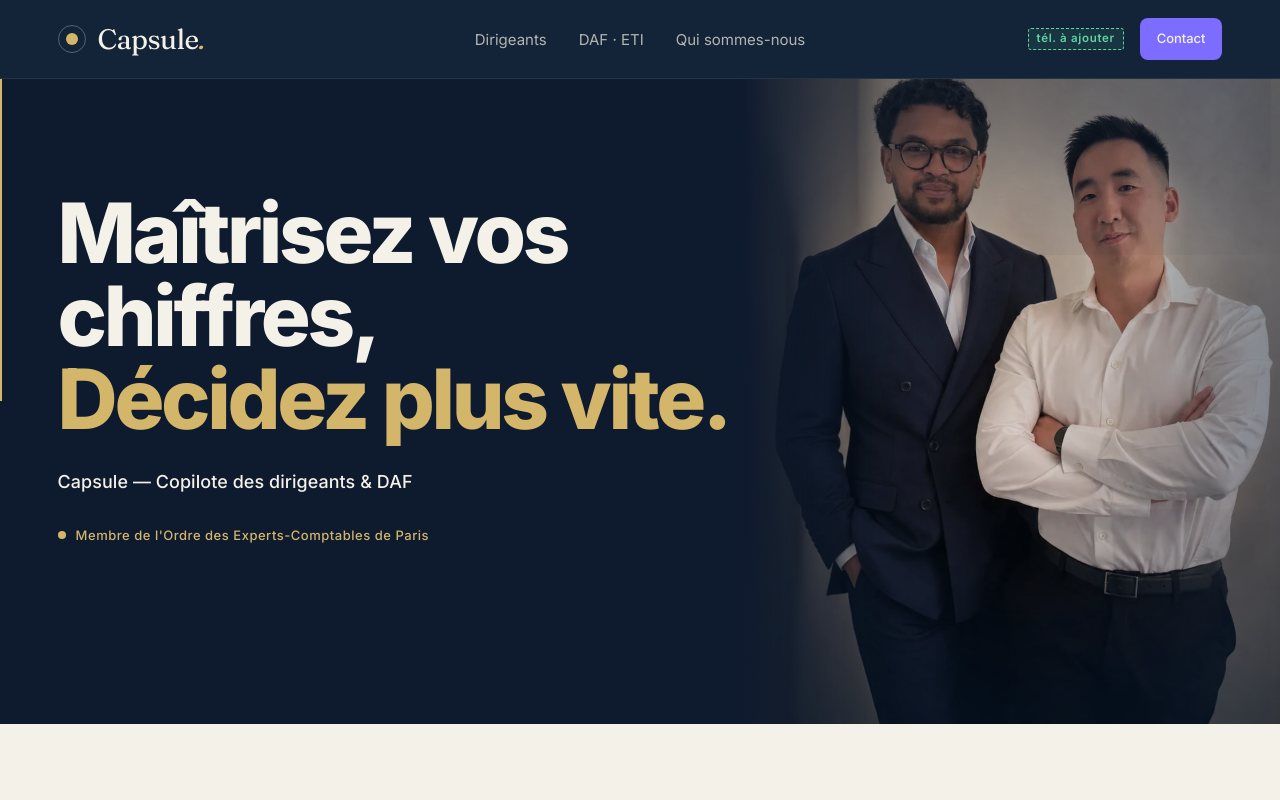
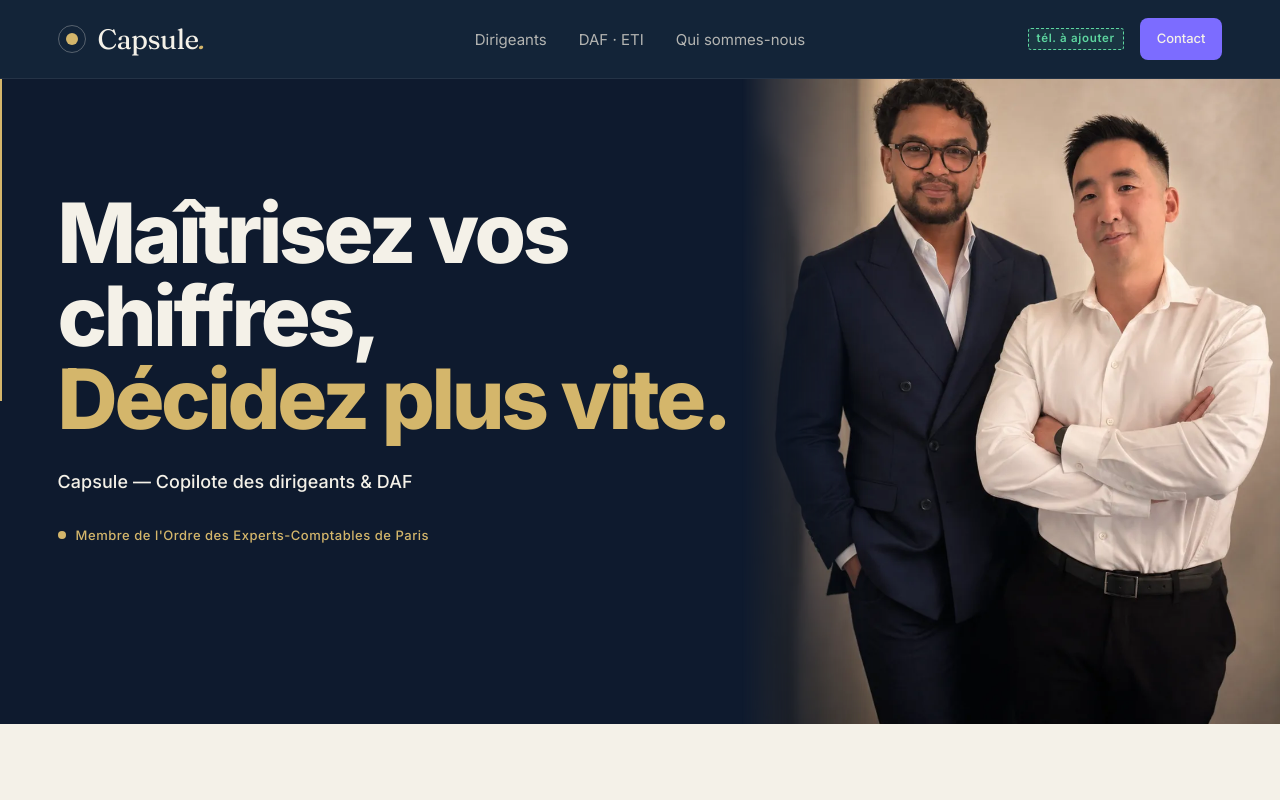
Before and after one commit to capsule-expertise/capsule-expertise-v5, a React (Vite) app: page / in a window 1280 px wide. Shown: the top 800 px of the page. Built offline with nearby package versions, Linux system fonts and the light colour scheme.

Commit message:
fix(hero): photo brute sans filtres - retire overlays multiply + vignette

```diff
--- a/src/components/sections/HeroSection.tsx
+++ b/src/components/sections/HeroSection.tsx
@@ -86,24 +86,9 @@ export function HeroSection() {
           className="w-full h-full object-cover"
           style={{ objectPosition: '30% 62%' }}
         />
-        {/* (b) Overlay color-blend navy multiply 0.15 — uniformise les températures */}
-        <div
-          aria-hidden
-          className="absolute inset-0 pointer-events-none"
-          style={{
-            background: '#0A1F3A',
-            mixBlendMode: 'multiply',
-            opacity: 0.15,
-          }}
-        />
-        {/* (c) Vignette navy périphérique — referme les bords contre le fond */}
-        <div
-          aria-hidden
-          className="absolute inset-0 pointer-events-none"
-          style={{
-            boxShadow: 'inset 0 0 200px 80px rgba(10, 31, 58, 0.6)',
-          }}
-        />
+        {/* Overlays multiply + vignette retirés — la photo doit être nette
+            et lumineuse côté droit. Seul le mask gradient (sur le container)
+            gère la transition vers le navy à gauche. */}
       </motion.div>
 
       <div className="ce-container relative z-10">
```
